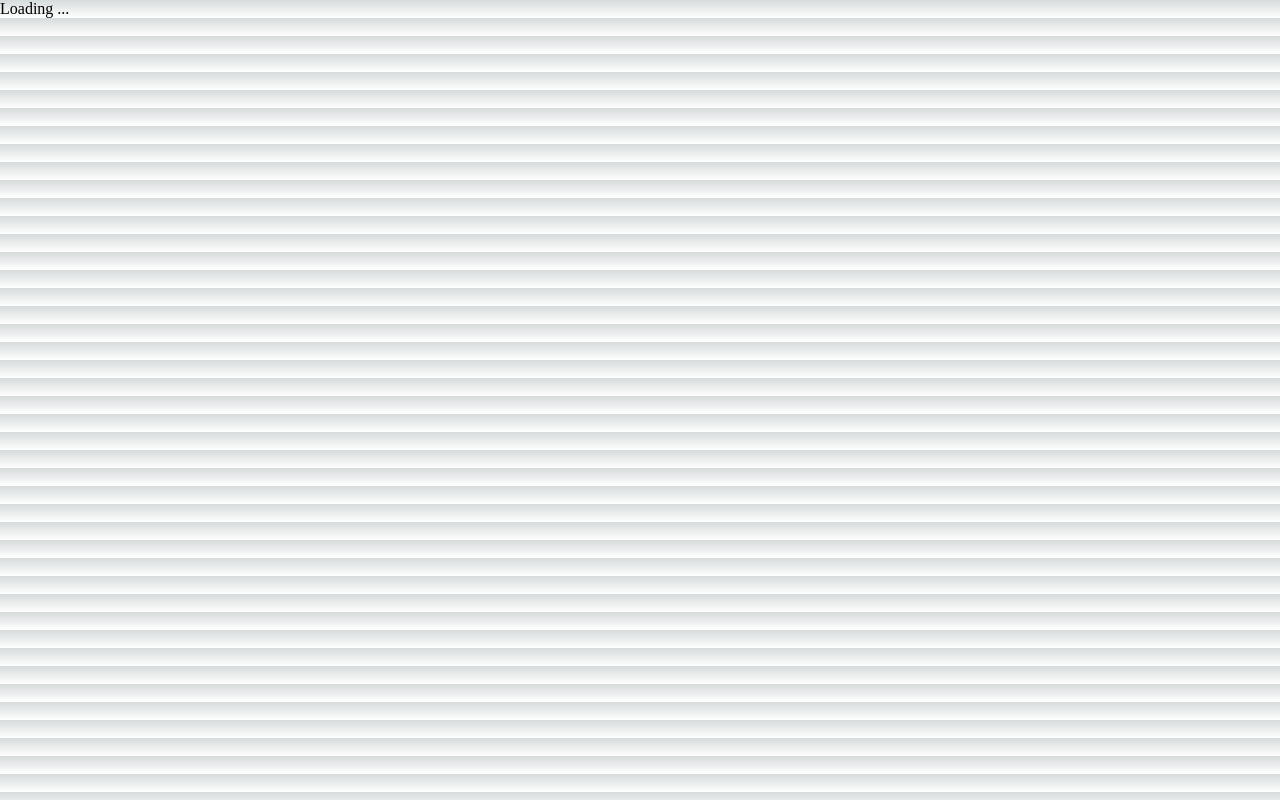
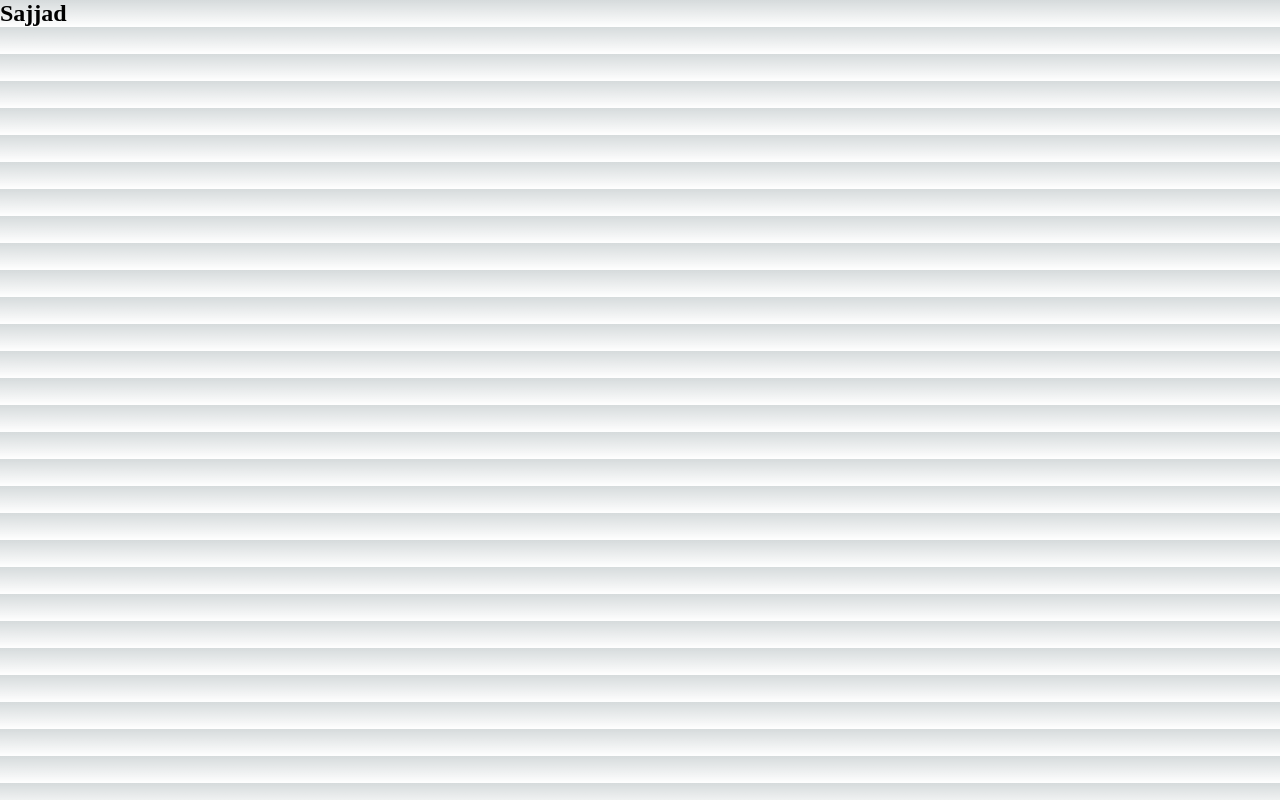
Before and after one commit to sajjad-10/practice-project-react-js, a Next.js app in the folder next-crash-app/: page /user in a window 1280 px wide. Built offline with nearby package versions, Linux system fonts and the light colour scheme.

Commit message:
using getServerSideProps

```diff
--- /dev/null
+++ b/next-crash-app/pages/user.js
@@ -0,0 +1,11 @@
+function UserPage(props){
+    return <h2>{props.username}</h2>
+}
+
+export default UserPage
+
+export async function getServerSideProps(context){
+    return{
+        props:{username:"Sajjad"}
+    }
+}
```
